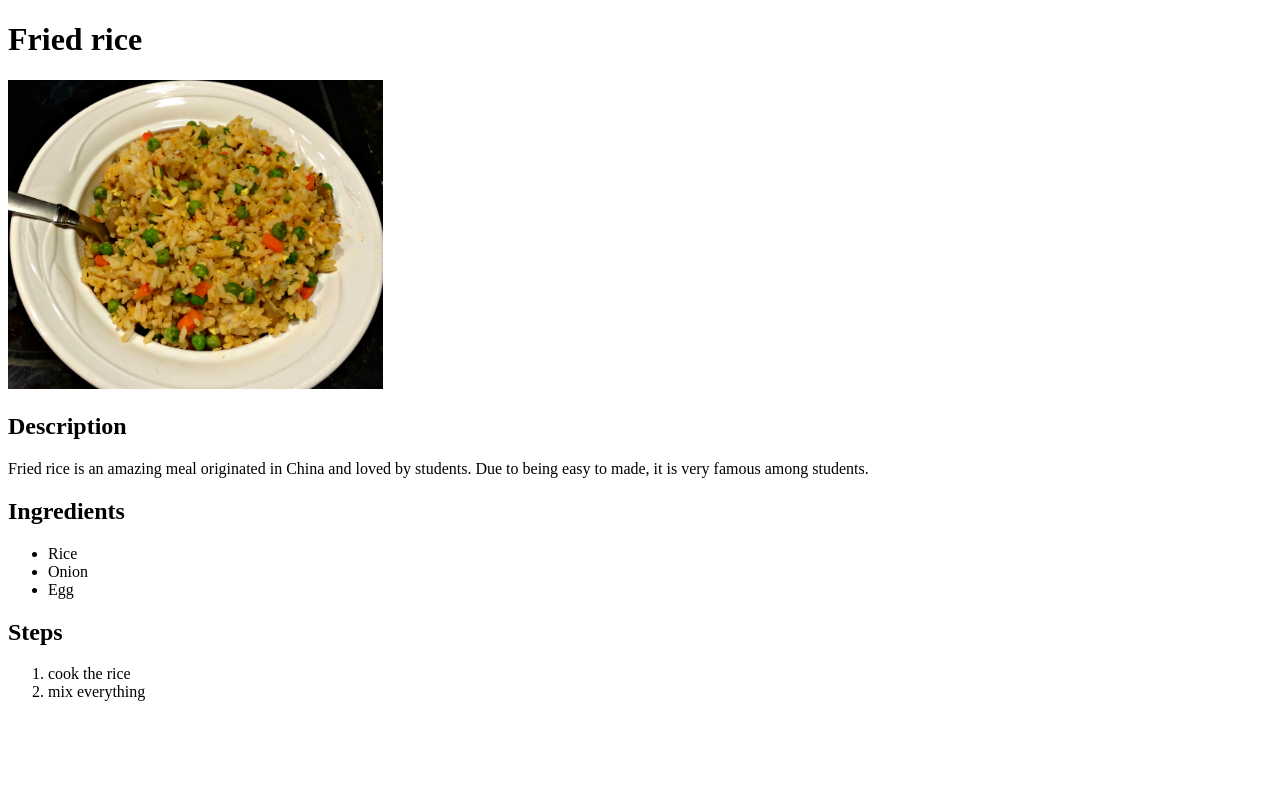
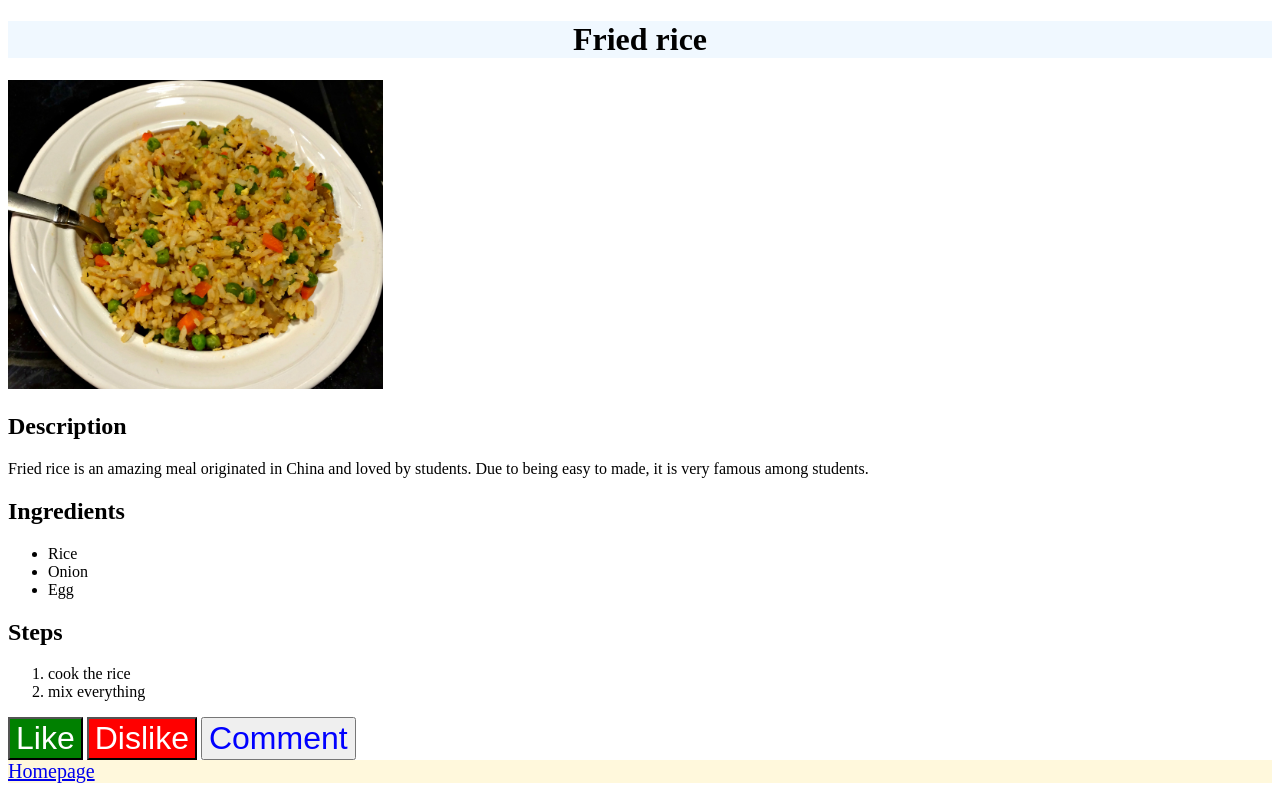
Before and after one commit to caretot/odin-recipes, a plain HTML site: page pages/fried-rice.html in a window 1280 px wide. Drawn offline with Linux system fonts and the light colour scheme.

Commit message:
Add style.css for better design

```diff
--- /dev/null
+++ b/css/styles.css
@@ -0,0 +1,28 @@
+div {
+    background-color:cornsilk;
+    font-size: 20px;
+}
+
+h1 {
+    color: black;
+    background-color:aliceblue;
+    text-align: center;
+
+}
+
+button {
+    color: white;
+    font-size: 32px;
+}
+
+button.like-button {
+    background-color: green;
+}
+
+button.dislike-button {
+    background-color: red;
+}
+
+button.comment-button {
+    color: blue;
+}
--- a/pages/fried-rice.html
+++ b/pages/fried-rice.html
@@ -5,6 +5,7 @@
     <meta http-equiv="X-UA-Compatible" content="IE=edge">
     <meta name="viewport" content="width=device-width, initial-scale=1.0">
     <title>Fried rice</title>
+    <link rel="stylesheet" href="../css/styles.css">
 </head>
 <body>
     <h1>Fried rice</h1>
@@ -24,5 +25,11 @@
         <li>cook the rice</li>
         <li>mix everything</li>
     </ol>
+    <button class="like-button">Like</button>
+    <button class="dislike-button">Dislike</button>
+    <button class="comment-button">Comment</button>
+    <div>
+        <a href="../index.html">Homepage</a>
+    </div>
 </body>
 </html>
```
Also changed, not shown: index.html (+4 -1 lines).
